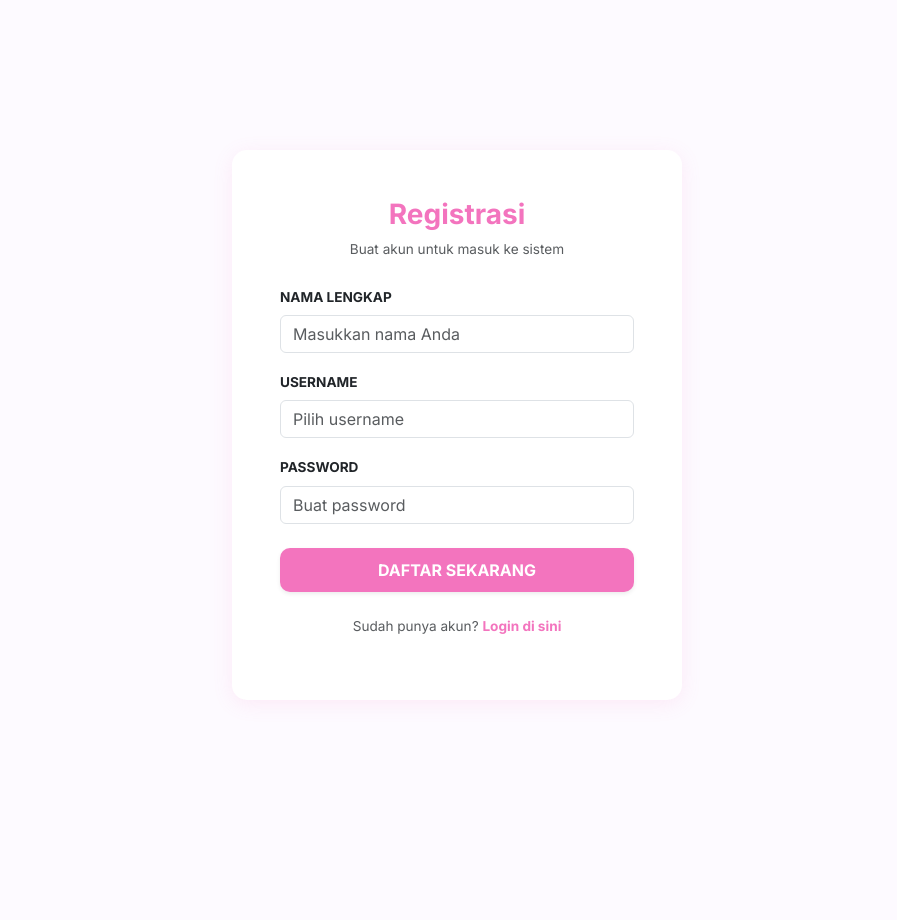
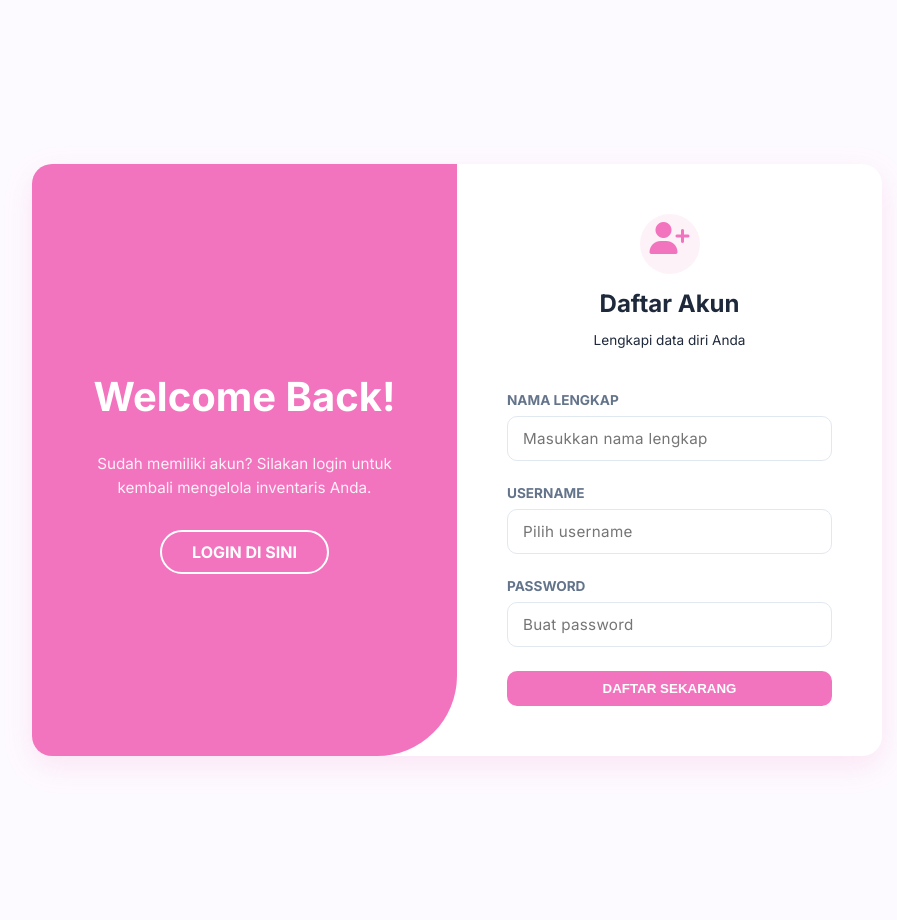
Before and after one commit to aishafayza42/proweblanjut-crud-a12202407285, a PHP site: page /register.php in a window 1280 px wide. Shown: the whole page, without its empty margins (183-1080 px from the left). Before the commit the page ends 634 px from the top, so only its background shows below. Run offline with PHP 8.4, Linux system fonts and the light colour scheme.

Commit message:
menambahkan fitu remember me dan update layout

```diff
--- a/assets/css/style.css
+++ b/assets/css/style.css
@@ -11,11 +11,29 @@ body {
     padding: 2rem;
 }
 
-.card-custom {
-    border: none;
-    border-radius: 15px;
-    box-shadow: 0 4px 20px rgba(243, 116, 190, 0.12);
-    background-color: #ffffff;
+.remember-wrap {
+    display: flex;
+    align-items: center;
+    gap: 10px;
+    margin-top: 15px;
+    margin-bottom: 20px;
+    cursor: pointer;
+}
+
+.remember-wrap input[type="checkbox"] {
+    width: 18px;
+    height: 18px;
+    cursor: pointer;
+    accent-color: var(--primary-color);
+}
+
+.remember-wrap label {
+    font-size: 0.9rem;
+    color: #64748b;
+    font-weight: 500;
+    text-transform: none !important;
+    margin: 0 !important;
+    cursor: pointer;
 }
 
 .btn-primary {
@@ -24,6 +42,8 @@ body {
     border-radius: 10px;
     padding: 10px 20px;
     transition: 0.3s;
+    color: #ffffff !important;
+    font-weight: 800;
 }
 
 .btn-primary:hover {
@@ -109,6 +129,8 @@ body {
     font-family: 'Inter', sans-serif;
     transition: 0.3s;
     box-sizing: border-box;
+    font-size: 0.95rem;
+    letter-spacing: 0.3px;
 }
 
 .input-custom:focus {
@@ -132,3 +154,85 @@ body {
 .mt-4 { margin-top: 1rem; }
 .small { font-size: 0.85rem; }
 .fw-bold { font-weight: 700; }
+
+.container-main {
+    display: flex;
+    justify-content: center;
+    align-items: center;
+    min-height: 100vh;
+    padding: 20px;
+}
+
+.card-sliding {
+    display: flex;
+    width: 100%;
+    max-width: 850px;
+    min-height: 500px;
+    background-color: #ffffff;
+    border-radius: 20px;
+    overflow: hidden;
+    box-shadow: 0 10px 30px rgba(243, 116, 190, 0.15);
+}
+
+.panel {
+    flex: 1;
+    padding: 50px;
+    display: flex;
+    flex-direction: column;
+    justify-content: center;
+}
+
+.panel-side {
+    background-color: var(--primary-color);
+    color: #ffffff;
+    text-align: center;
+    align-items: center;
+    border-radius: 0 0 0 80px;
+}
+
+.panel-side h1 {
+    font-size: 2.5rem;
+    margin-bottom: 15px;
+    font-weight: 800;
+}
+
+.panel-side p {
+    font-size: 0.95rem;
+    opacity: 0.9;
+    line-height: 1.6;
+    margin-bottom: 30px;
+}
+
+.btn-outline-white {
+    border: 2px solid #ffffff;
+    color: #ffffff;
+    background: transparent;
+    padding: 10px 30px;
+    border-radius: 25px;
+    text-decoration: none;
+    font-weight: 700;
+    transition: 0.3s;
+}
+
+.btn-outline-white:hover {
+    background: #ffffff;
+    color: var(--primary-color);
+}
+
+.mb-30 { margin-bottom: 30px; }
+.m-0 { margin: 0; }
+.form-group { margin-bottom: 1.5rem; }
+.icon-box {
+    width: 60px;
+    height: 60px;
+    line-height: 60px;
+    border-radius: 50%;
+    display: inline-block;
+    margin-bottom: 15px;
+}
+
+.container-register .card-sliding {
+    flex-direction: row-reverse; }
+.container-register .panel-side {
+    border-radius: 0 0 80px 0;}
+.text-white { color: #ffffff !important; }
--- a/register.php
+++ b/register.php
@@ -1,5 +1,11 @@
 <?php
+session_start();
 include 'config/koneksi.php';
+
+if (isset($_SESSION['login'])) {
+    header("Location: pages/barang/index.php");
+    exit();
+}
 
 if (isset($_POST['register'])) {
     $nama = $_POST['nama_lengkap'];
@@ -23,68 +29,62 @@ if (isset($_POST['register'])) {
 ?>
 
 <!DOCTYPE html>
-<html lang="en">
+<html lang="id">
 <head>
     <meta charset="UTF-8">
-    <meta name="viewport" content="width=device-width, initial-scale=1.0">
-    <title>Login - MyInventaris</title>
-
-    <link href="https://cdn.jsdelivr.net/npm/bootstrap@5.3.0/dist/css/bootstrap.min.css" rel="stylesheet">
-    <link href="https://fonts.googleapis.com/css2?family=Inter:wght@400;500;600;700&display=swap" rel="stylesheet">
+    <title>Register - MyInventaris</title>
+    <link href="https://fonts.googleapis.com/css2?family=Inter:wght@400;600;700&display=swap" rel="stylesheet">
     <link rel="stylesheet" href="https://cdnjs.cloudflare.com/ajax/libs/font-awesome/6.4.0/css/all.min.css">
     <link rel="stylesheet" href="/manajemen-inventaris/assets/css/style.css">
+</head>
 
-    <style>
-        body {
-            font-family: 'Inter', sans-serif !important;
-        }
-        .card-custom {
-            margin-top: 50px;
-        }
-    </style>
-</head>
-<body class="d-flex align-items-center justify-content-center" style="min-height: 100vh; padding: 0;">
-    <div class="container">
-        <div class="card card-custom mx-auto" style="max-width: 450px;">
-            <div class="card-body p-5">
-                <div class="text-center mb-4">
-                    <h3 class="fw-bold text-pink">Registrasi</h3>
-                    <p class="text-muted small">Buat akun untuk masuk ke sistem</p>
+<body>
+<div class="container-main container-register">
+    <div class="card-sliding">
+
+        <div class="panel">
+            <div class="text-center mb-30">
+                <div class="icon-box bg-pink-light text-pink">
+                    <i class="fas fa-user-plus fa-2x"></i>
+                </div>
+                <h2 class="fw-bold m-0">Daftar Akun</h2>
+                <p class="small text-muted mt-1">Lengkapi data diri Anda</p>
             </div>
 
             <?php if(isset($error)): ?>
-                    <div class="alert alert-danger small p-2"><?= $error ?></div>
+                <div class="alert-error"><?= $error ?></div>
             <?php endif; ?>
 
             <form action="" method="POST">
-                    <div class="mb-3">
-                        <label class="form-label small fw-bold">NAMA LENGKAP</label>
-                        <input type="text" name="nama_lengkap" class="form-control" placeholder="Masukkan nama Anda" required>
+                <div class="form-group">
+                    <label>Nama Lengkap</label>
+                    <input type="text" name="nama_lengkap" class="input-custom" placeholder="Masukkan nama lengkap" required>
                 </div>
 
-                    <div class="mb-3">
-                        <label class="form-label small fw-bold">USERNAME</label>
-                        <input type="text" name="username" class="form-control" placeholder="Pilih username" required>
+                <div class="form-group">
+                    <label>Username</label>
+                    <input type="text" name="username" class="input-custom" placeholder="Pilih username" required>
                 </div>
 
-                    <div class="mb-4">
-                        <label class="form-label small fw-bold">PASSWORD</label>
-                        <input type="password" name="password" class="form-control" placeholder="Buat password" required>
+                <div class="form-group">
+                    <label>Password</label>
+                    <input type="password" name="password" class="input-custom" placeholder="Buat password" required>
                 </div>
 
-                    <button type="submit" name="register" class="btn btn-primary w-100 fw-bold shadow-sm">
+                <button type="submit" name="register" class="btn-primary w-full fw-bold">
                     DAFTAR SEKARANG
                 </button>
-
-                    <div class="text-center mt-4">
-                        <p class="small text-muted">
-                            Sudah punya akun?
-                            <a href="login.php" class="text-pink text-decoration-none fw-bold">Login di sini</a>
-                        </p>
-                    </div>
             </form>
         </div>
+
+        <div class="panel panel-side">
+            <h1 class="text-white">Welcome Back!</h1>
+            <p class="text-white">Sudah memiliki akun? Silakan login untuk kembali mengelola inventaris Anda.</p>
+            <a href="login.php" class="btn-outline-white">LOGIN DI SINI</a>
+        </div>
+
     </div>
 </div>
+
 </body>
 </html>
```
Also changed, not shown: includes/header.php (+18 -11 lines), login.php (+43 -14 lines), logout.php (+6 -2 lines), pages/barang/index.php (+8 -1 lines). Lines whose indentation alone changed are shown as unchanged.
